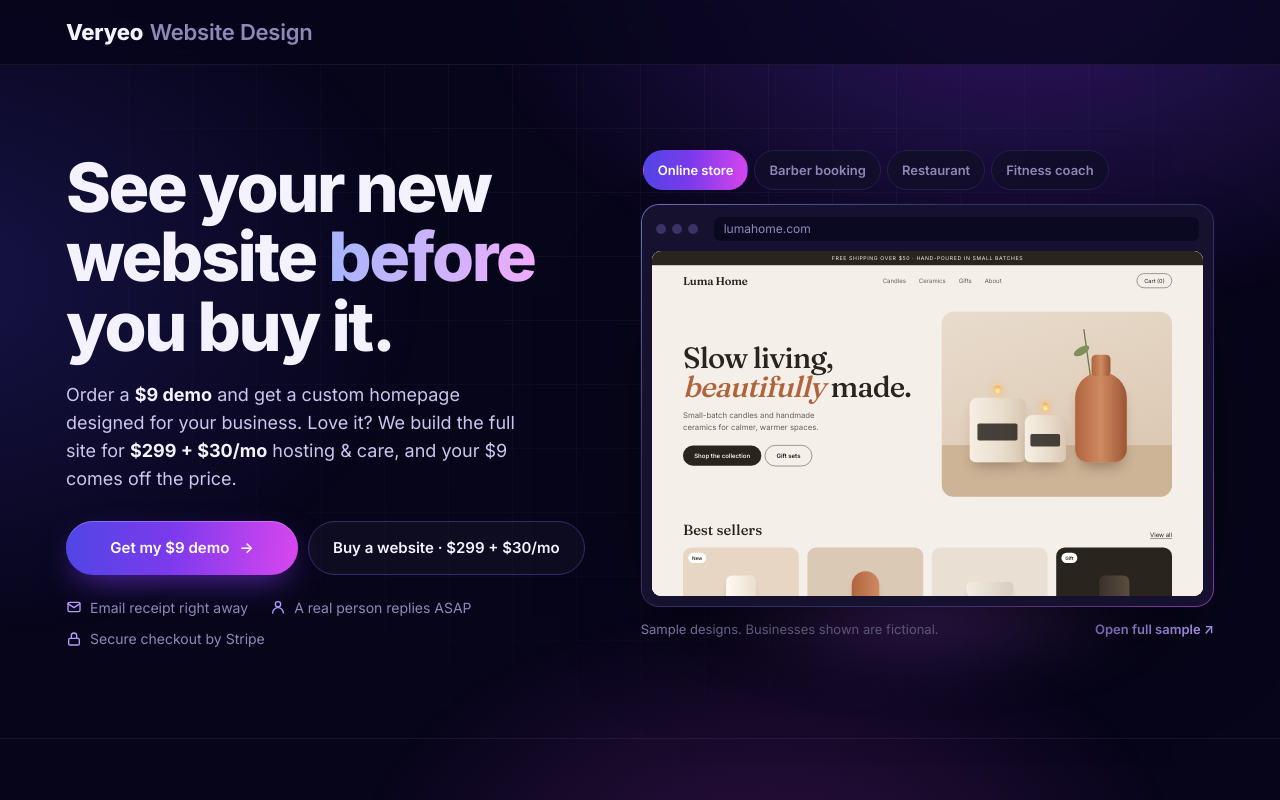
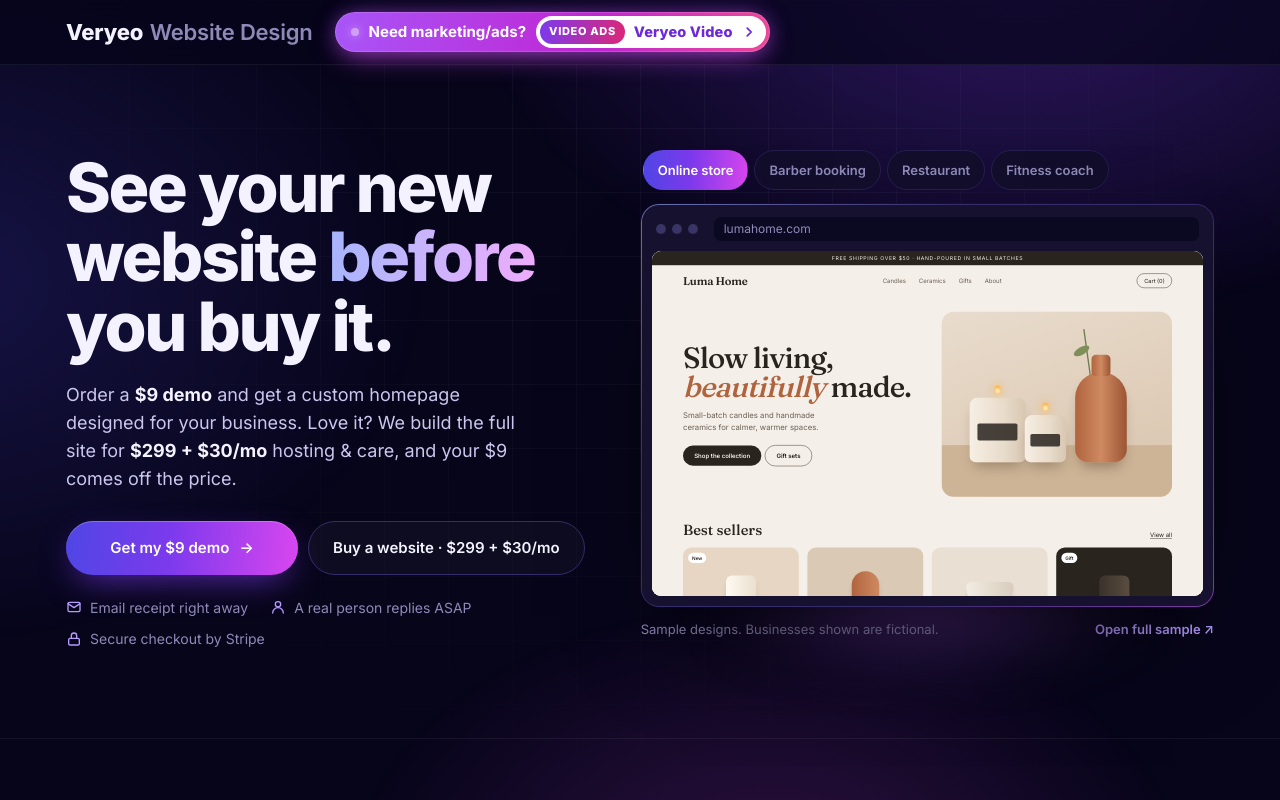
Before and after one commit to julienabed19/veryeo, a website: page public/index.html in a window 1280 px wide. Shown: the top 800 px of the page. Drawn offline with Linux system fonts and the light colour scheme; a web font is replaced by a local one.

Commit message:
Add files via upload

```diff
--- a/public/index.html
+++ b/public/index.html
@@ -22,6 +22,10 @@
 <body>
 <header class="top"><div class="wrap">
 <a class="word" href="/">Veryeo <span>Website Design</span></a>
+  <a class="promo" href="https://veryeo-video.vercel.app" target="_blank" rel="noopener" aria-label="Need marketing or ads? Get video ads from Veryeo Video (opens in a new tab)">
+    <span class="promo-dot" aria-hidden="true"></span><span class="promo-q">Need marketing/ads?</span><span class="promo-q-short">Need ads?</span>
+    <span class="promo-chip"><span class="promo-tag">VIDEO ADS</span><span class="promo-name">Veryeo Video</span><svg viewBox="0 0 16 16" aria-hidden="true"><path d="M6 3.5 10.5 8 6 12.5" fill="none" stroke="currentColor" stroke-width="2" stroke-linecap="round" stroke-linejoin="round"/></svg></span>
+  </a>
 </div></header>
 <main>
 <section class="hero"><div class="wrap">
--- a/public/styles.css
+++ b/public/styles.css
@@ -219,3 +219,31 @@ h1,h2,h3{letter-spacing:-.03em}
   .eyebrow{font-size:11px;padding:6px 11px}
   .tile{padding:18px}
 }
+
+/* ---------- header promo pill: links to Veryeo Video ---------- */
+.top .wrap{justify-content:flex-start;gap:22px}
+.promo{display:inline-flex;align-items:center;gap:10px;height:40px;padding:0 4px 0 16px;border-radius:999px;text-decoration:none;color:#fff;font-size:15px;font-weight:700;white-space:nowrap;
+  background:linear-gradient(95deg,#a855f7 0%,#c026d3 60%,#ec4899 100%);
+  box-shadow:0 0 0 1px rgba(255,255,255,.14) inset,0 8px 28px -6px rgba(217,70,239,.65),0 0 22px -4px rgba(168,85,247,.55);
+  transition:transform .15s,box-shadow .15s}
+.promo:hover{transform:translateY(-1px);box-shadow:0 0 0 1px rgba(255,255,255,.22) inset,0 12px 34px -6px rgba(217,70,239,.8),0 0 30px -4px rgba(168,85,247,.7)}
+.promo-dot{width:8px;height:8px;border-radius:50%;background:#fff;box-shadow:0 0 8px rgba(255,255,255,.9);flex:none;animation:promoPulse 2s ease-in-out infinite}
+@keyframes promoPulse{50%{opacity:.45}}
+.promo-q-short{display:none}
+.promo-chip{display:inline-flex;align-items:center;gap:9px;height:32px;padding:0 10px 0 4px;border-radius:999px;background:#fff;color:#6d28d9}
+.promo-tag{display:inline-flex;align-items:center;height:24px;padding:0 9px;border-radius:999px;background:linear-gradient(95deg,#7c3aed,#db2777);color:#fff;font-size:11px;font-weight:800;letter-spacing:.06em}
+.promo-name{font-size:14.5px;font-weight:800;letter-spacing:.01em}
+.promo-chip svg{width:14px;height:14px;flex:none;transition:transform .15s}
+.promo:hover .promo-chip svg{transform:translateX(2px)}
+@media (prefers-reduced-motion:reduce){.promo-dot{animation:none}.promo,.promo-chip svg{transition:none}}
+@media (max-width:900px){.promo-tag{display:none}}
+@media (max-width:700px){
+  .top .wrap{gap:12px;justify-content:space-between}
+  .promo{height:32px;padding:0 12px;gap:7px;font-size:13px}
+  .promo-dot{width:7px;height:7px}
+  .promo-q,.promo-chip{display:none}
+  .promo-q-short{display:inline}
+}
+.promo-q-short::after{content:" \2192";font-weight:800}
+.top .word,.promo{flex:none}
+@media (max-width:480px){.top .word span{display:none}.top .word{font-size:21px}}
```
Also changed, not shown: public/privacy.html (+4 -0 lines), public/refunds.html (+4 -0 lines), public/success.html (+4 -0 lines), public/terms.html (+4 -0 lines).
